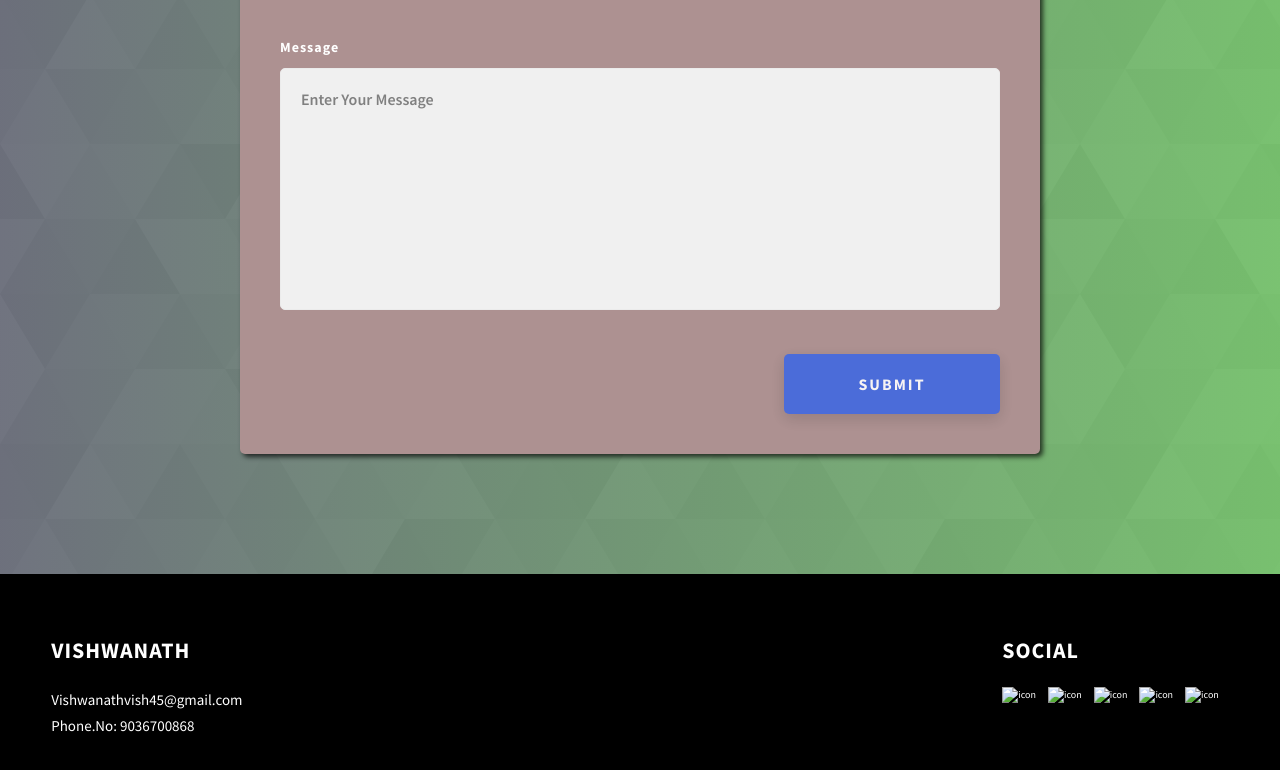
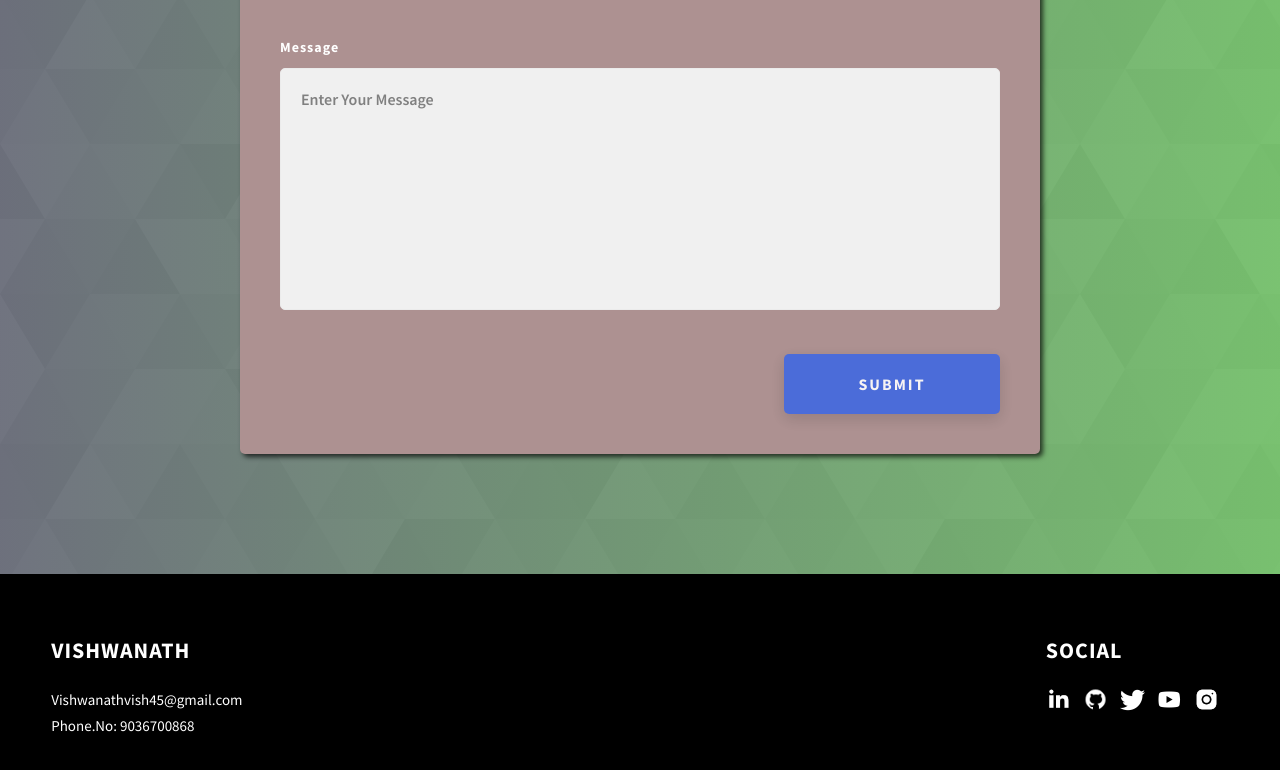
Before and after one commit to Vish868/portfoli, a plain HTML site: page index.html in a window 1280 px wide. Shown: the part 3933-4703 px from the top of the page. Drawn offline with Linux system fonts and the light colour scheme; files whose address does not match are found by name.

Commit message:
Update4 index.html

```diff
--- a/index.html
+++ b/index.html
@@ -365,35 +365,35 @@
               <a target="_blank" rel="noreferrer" href="#">
                 <img
                   class="main-footer__icon"
-                  src="./assets/png/linkedin-ico.png"
+                  src="linkedin-ico.png"
                   alt="icon"
                 />
               </a>
               <a target="_blank" rel="noreferrer" href="#">
                 <img
                   class="main-footer__icon"
-                  src="./assets/png/github-ico.png"
+                  src="github-ico.png"
                   alt="icon"
                 />
               </a>
               <a target="_blank" rel="noreferrer" href="#">
                 <img
                   class="main-footer__icon"
-                  src="./assets/png/twitter-ico.png"
+                  src="twitter-ico.png"
                   alt="icon"
                 />
               </a>
               <a target="_blank" rel="noreferrer" href="#">
                 <img
                   class="main-footer__icon"
-                  src="./assets/png/yt-ico.png"
+                  src="yt-ico.png"
                   alt="icon"
                 />
               </a>
               <a target="_blank" rel="noreferrer" href="#">
                 <img
                   class="main-footer__icon main-footer__icon--mr-none"
-                  src="./assets/png/insta-ico.png"
+                  src="insta-ico.png"
                   alt="icon"
                 />
               </a>
```
